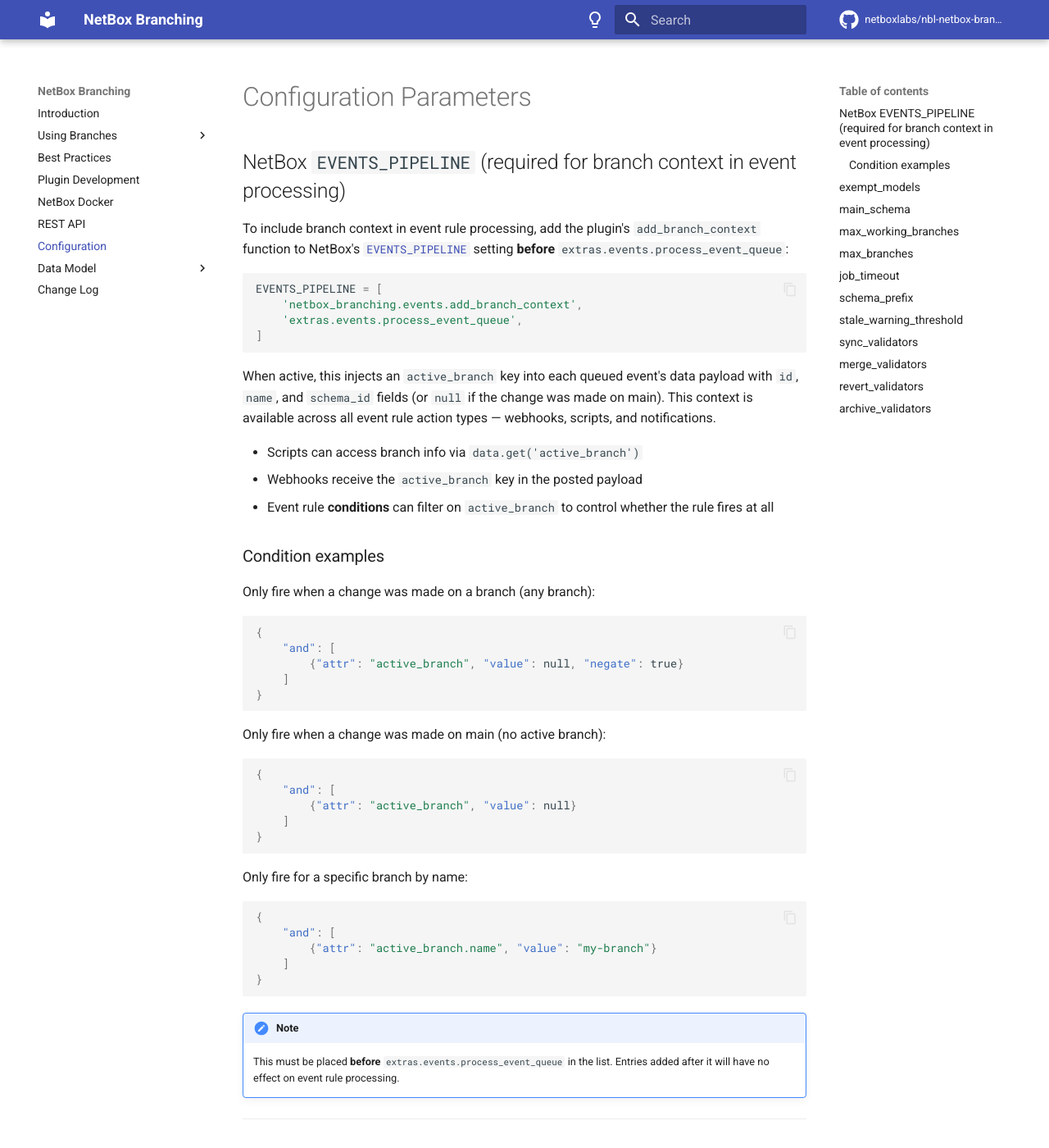
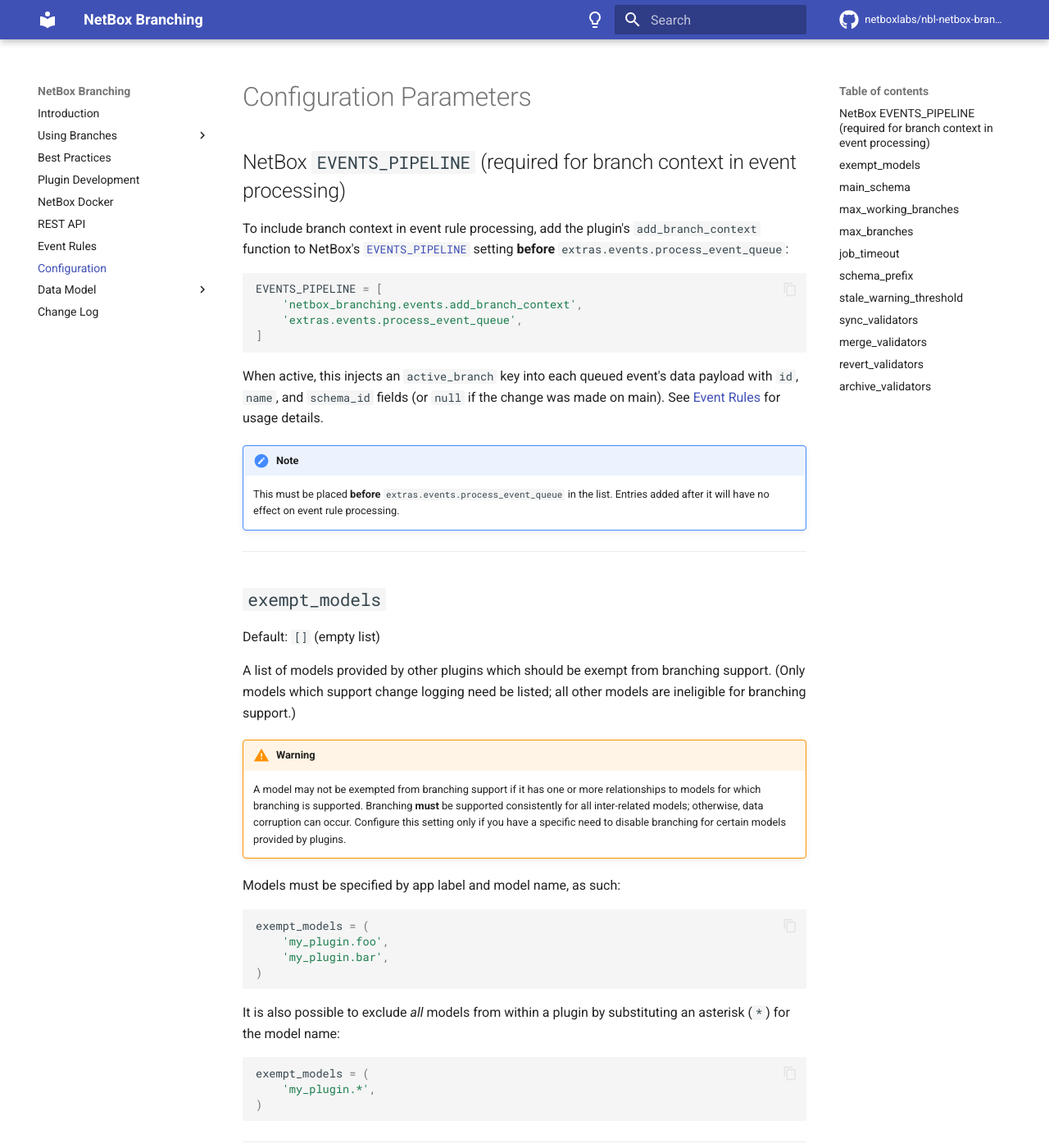
Before and after one commit to netboxlabs/netbox-branching, an MkDocs documentation site: the page built from docs/configuration.md, in a window 1280 px wide and 1400 px high. Shown: the whole window at 82% size. Built offline with MkDocs 1.6.1 and Material for MkDocs 9.7.7, drawn with Linux system fonts in a browser that asks for light colours; comment, search, counter and statistics services are not loaded.

Commit message:
update documentation

````diff
--- a/docs/configuration.md
+++ b/docs/configuration.md
@@ -11,43 +11,7 @@
 ]
 ```
 
-When active, this injects an `active_branch` key into each queued event's data payload with `id`, `name`, and `schema_id` fields (or `null` if the change was made on main). This context is available across all event rule action types — webhooks, scripts, and notifications.
-
-- Scripts can access branch info via `data.get('active_branch')`
-- Webhooks receive the `active_branch` key in the posted payload
-- Event rule **conditions** can filter on `active_branch` to control whether the rule fires at all
-
-### Condition examples
-
-Only fire when a change was made on a branch (any branch):
-
-```json
-{
-    "and": [
-        {"attr": "active_branch", "value": null, "negate": true}
-    ]
-}
-```
-
-Only fire when a change was made on main (no active branch):
-
-```json
-{
-    "and": [
-        {"attr": "active_branch", "value": null}
-    ]
-}
-```
-
-Only fire for a specific branch by name:
-
-```json
-{
-    "and": [
-        {"attr": "active_branch.name", "value": "my-branch"}
-    ]
-}
-```
+When active, this injects an `active_branch` key into each queued event's data payload with `id`, `name`, and `schema_id` fields (or `null` if the change was made on main). See [Event Rules](event-rules.md) for usage details.
 
 !!! note
     This must be placed **before** `extras.events.process_event_queue` in the list. Entries added after it will have no effect on event rule processing.
--- a/mkdocs.yml
+++ b/mkdocs.yml
@@ -46,6 +46,7 @@
     - Plugin Development: 'plugin-development.md'
     - NetBox Docker: 'netbox-docker.md'
     - REST API: 'rest-api.md'
+    - Event Rules: 'event-rules.md'
     - Configuration: 'configuration.md'
     - Data Model:
         - Branch: 'models/branch.md'
````
Also changed, not shown: docs/event-rules.md (added, +65 -0 lines).
